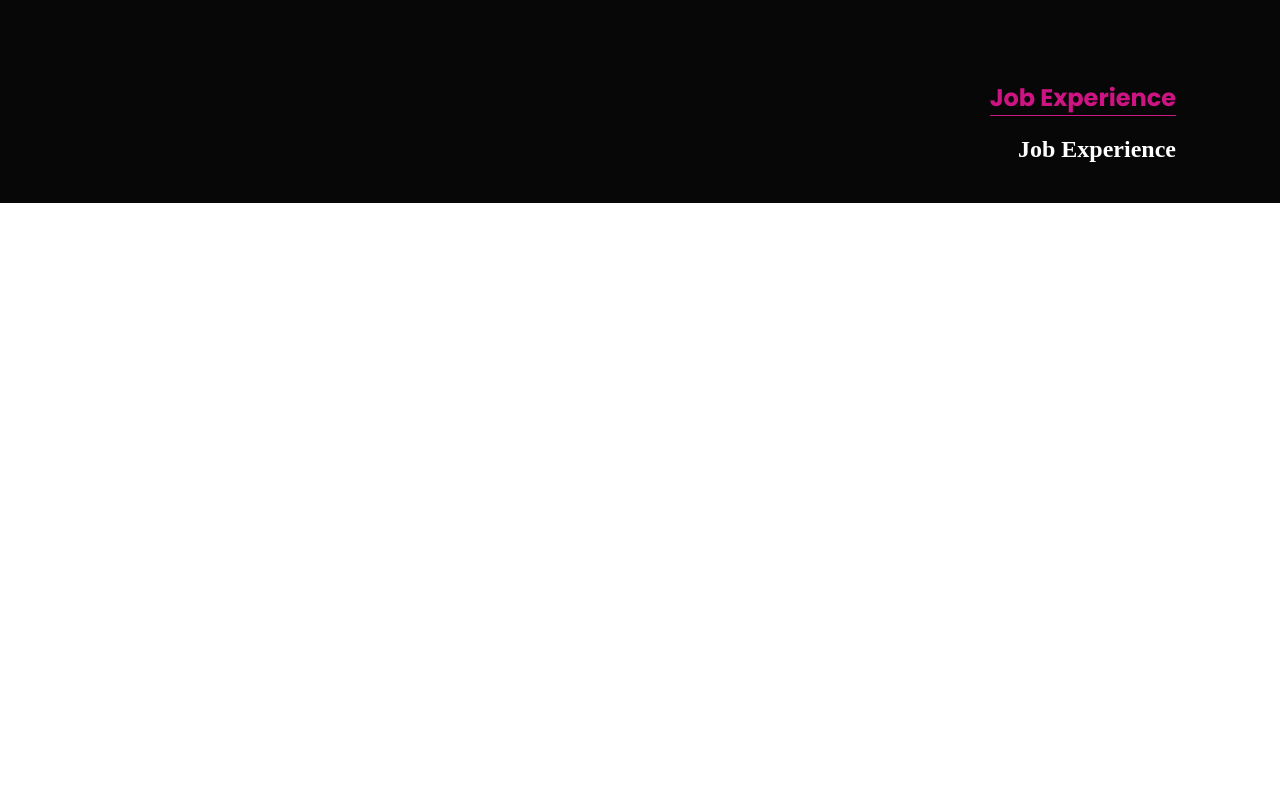
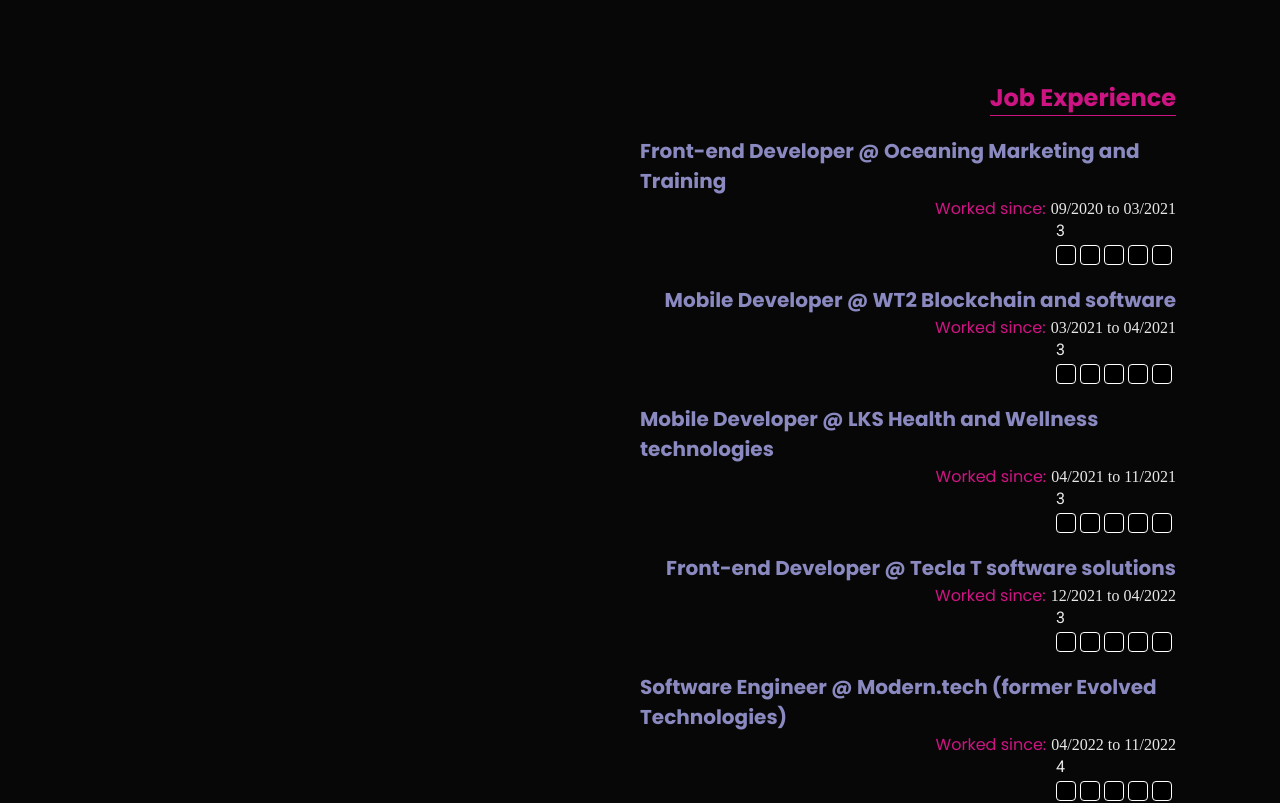
Before and after one commit to Ceagah2/Portfolio, a React (Vite) app: page / in a window 1280 px wide. Shown: the part 700-1503 px from the top of the page. Before the commit the page ends 903 px from the top, so only its background shows below. Built offline with nearby package versions, Linux system fonts and the light colour scheme.

Commit message:
feat: finish Job Experiences Section

```diff
--- a/src/components/organisms/JobExperience/index.tsx
+++ b/src/components/organisms/JobExperience/index.tsx
@@ -1,10 +1,31 @@
 import * as S from './styles'
 import { JobExperiences } from '../../../utils/constants'
 export const JobExperience = () => {
-  console.log(JobExperiences)
-  return(
+
+  return (
     <S.Container>
-      <S.JobTitle>Job Experience</S.JobTitle>
+      {JobExperiences.map((experience) => (
+        <S.JobContainer key={experience.id}>
+          <S.JobTitle>{experience.title}</S.JobTitle>
+          <S.JobDescription>{experience.description}</S.JobDescription>
+          <S.DateContainer>
+            <S.DateText>Worked since: </S.DateText>
+            <S.DateTime>{experience.dateRange}</S.DateTime>
+          </S.DateContainer>
+          <S.SkillContainer>
+            {experience.skills.map((skill, index) => (
+              <div key={index}>
+                <S.SkillName>{Object.values(skill)[0]}</S.SkillName>
+                <S.ProgressBar>
+                  {[...Array(5)].map((_, scoreIndex) => (
+                    <S.SkillSquare score={scoreIndex < skill.score ? scoreIndex + 1 : 0} />
+                  ))}
+                </S.ProgressBar>
+              </div>
+            ))}
+          </S.SkillContainer>
+        </S.JobContainer>
+      ))}
     </S.Container>
-  )
-}
+  );
+};
--- a/src/components/organisms/JobExperience/styles.ts
+++ b/src/components/organisms/JobExperience/styles.ts
@@ -1,4 +1,14 @@
 import styled from 'styled-components'
+import { theme } from '../../../styles/theme';
+
+interface SkillSquareProps {
+  score: number;
+}
+const getColor = (score: number): string => {
+  const colors = ['#ffadad', '#ffd6a5', '#fdffb6', '#caffbf', '#9bf6ff'];
+  return colors[score - 1] || 'black';
+};
+
 
 export const Container = styled.div`
   display: flex;
@@ -7,9 +17,84 @@
   justify-content: center;
   width: 100%;
 `;
-export const JobTitle = styled.h1`
- color: white;
+export const JobContainer = styled.div`
+  display: flex;
+  flex-direction: column;
+  align-items: flex-end;
+  justify-content: center;
+  width: 100%;
+  margin-bottom: 20px;
 `;
-export const JobDescription = styled.p``;
-export const SkillContainer = styled.div``;
-export const SkillPoint = styled.div``;
+export const JobTitle = styled.h3`
+ color: ${theme.colors.highLightPurple};
+ font-size: ${theme.fontSizes.mobileSubHeading};
+ font-family: ${theme.fonts.heading};
+`;
+export const JobDescription = styled.p`
+  color: ${theme.colors.white};
+  font-size: ${theme.fontSizes.body};
+  font-family: ${theme.fonts.body};
+  text-align: right;
+`;
+export const DateContainer = styled.div`
+  display: flex;
+  flex-direction: row;
+  align-items: center;
+  justify-content: flex-end;
+  width: 100%;
+  margi-top: 10px;
+`;
+export const DateText = styled.span`
+  text-align: right;
+  color: ${theme.colors.highlight};
+  font-size: ${theme.fontSizes.body};
+  font-family: ${theme.fonts.heading};
+  margin-right: 5px;
+`;
+export const DateTime = styled.span`
+   text-align: right;
+   color: ${theme.colors.white};
+   font-size: ${theme.fontSizes.body};
+`;
+export const SkillContainer = styled.div`
+  display: flex;
+  flex-direction: column;
+  align-items: flex-end;
+  justify-content: center;
+  width: 100%;
+`;
+export const SkillWrapper = styled.div`
+  display: flex;
+  flex-direction: column;
+  align-items: flex-end;
+  justify-content: center;
+  width: 50%;
+`;
+export const SkillName = styled.span`
+  color: ${theme.colors.white};
+  font-size: ${theme.fontSizes.body};
+  font-family: ${theme.fonts.body};
+
+`;
+
+export const ProgressBar = styled.div`
+  display: flex;
+  justify-content: flex-start;
+  align-items: center;
+  height: 20px;
+  margin-top: 5px;
+`;
+
+export const SkillSquare = styled.div<SkillSquareProps>`
+  width: 20px;
+  height: 20px;
+  border-radius: 4px;
+  margin-right: 4px;
+  background-color: ${({ score }) => getColor(score)};
+  border: 1px solid white;
+`;
+
+export const Progress = styled.div`
+  height: 100%;
+  border-radius: 5px;
+`;
```
